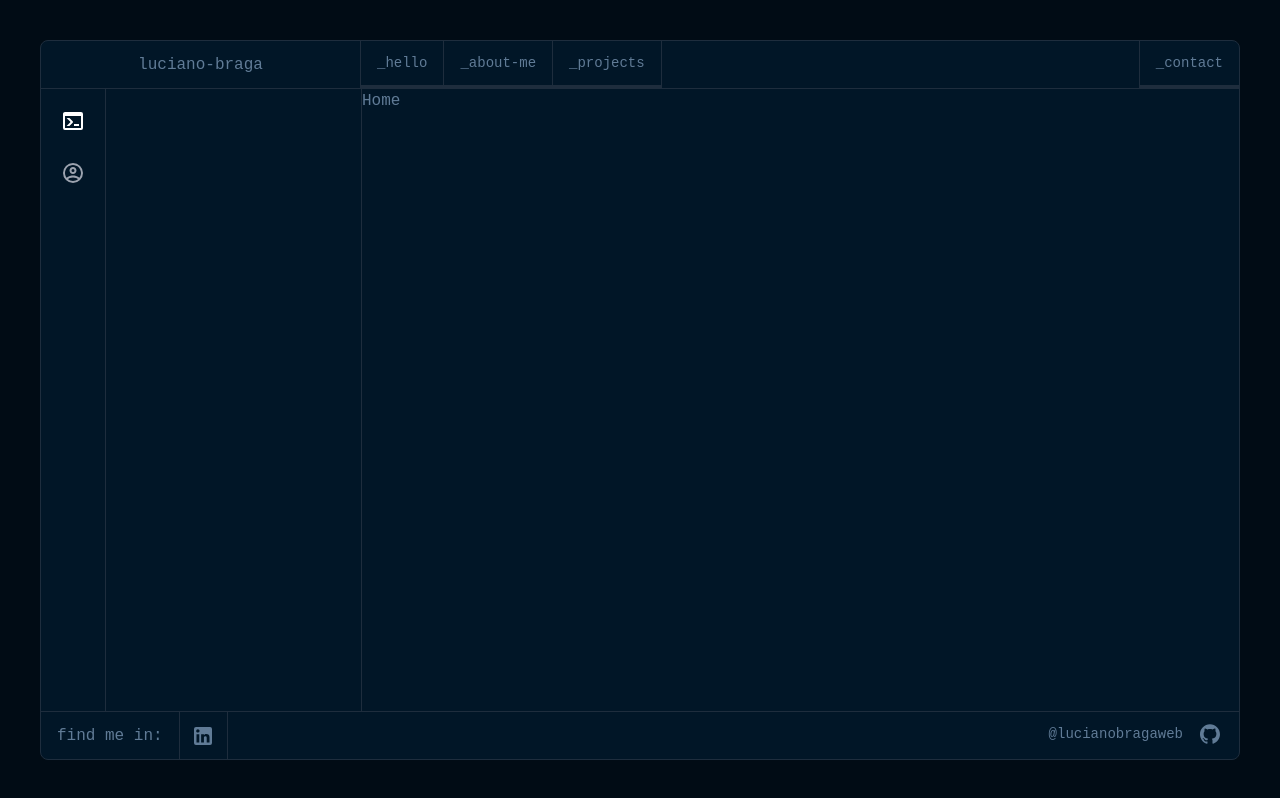
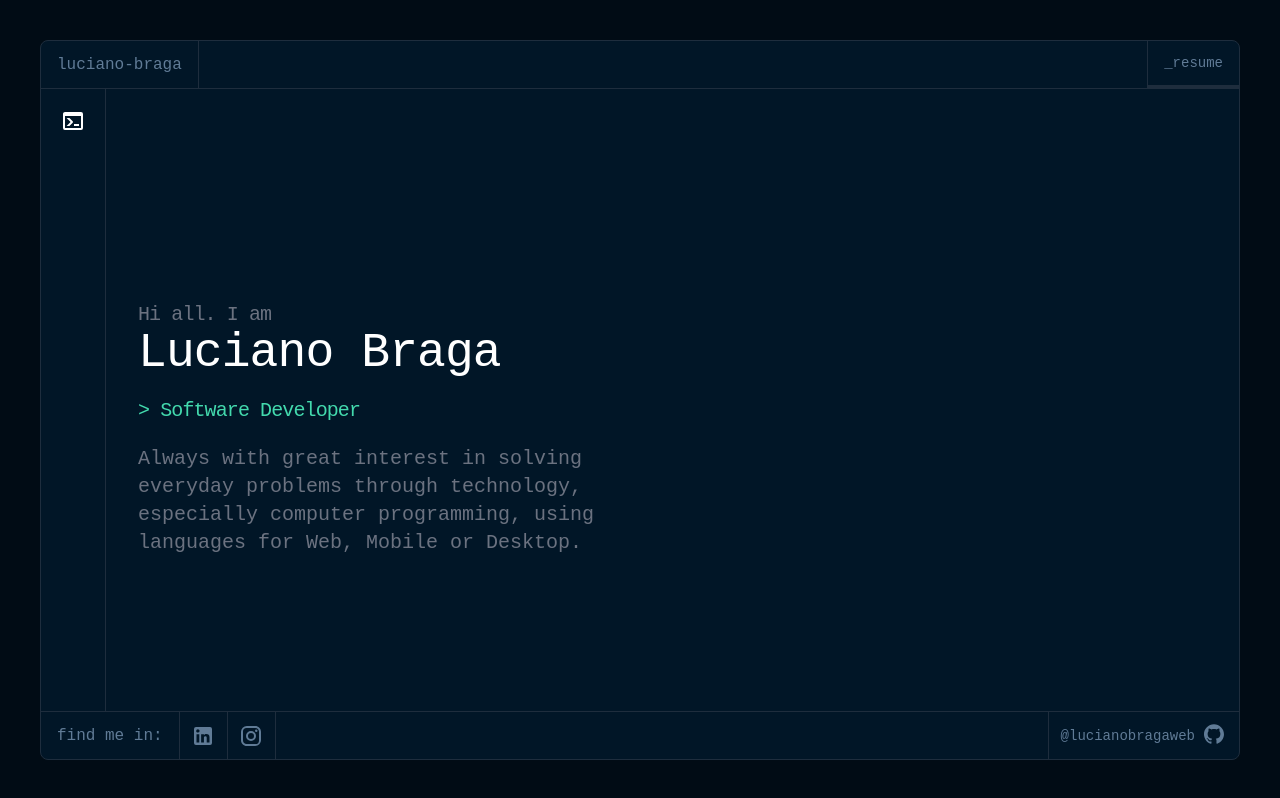
Before and after one commit to lucianobragaweb/lucianobragaweb.github.io, a React (Create React App) app: page / in a window 1280 px wide. Built offline with nearby package versions, Linux system fonts and the light colour scheme.

Commit message:
improvements for initial publish

```diff
--- a/src/App.js
+++ b/src/App.js
@@ -16,7 +16,7 @@ import { BrowserRouter as Router, Route, Routes, Link } from 'react-router-dom'
 export default function App() {
   return (
     <Router>
-      <div className="text-gray-100 h-full p-10">
+      <div className="text-gray-100 h-full p-4 md:p-10">
         <div className="h-full flex flex-col rounded-lg bg-gray-600 border border-gray-200">
           <Header/>
           <div className="min-h-0 flex-1 flex overflow-hidden">
--- a/src/assets/Icon.js
+++ b/src/assets/Icon.js
@@ -4,6 +4,7 @@ const icons = {
     linkedin: 'M19 3A2 2 0 0 1 21 5V19A2 2 0 0 1 19 21H5A2 2 0 0 1 3 19V5A2 2 0 0 1 5 3H19M18.5 18.5V13.2A3.26 3.26 0 0 0 15.24 9.94C14.39 9.94 13.4 10.46 12.92 11.24V10.13H10.13V18.5H12.92V13.57C12.92 12.8 13.54 12.17 14.31 12.17A1.4 1.4 0 0 1 15.71 13.57V18.5H18.5M6.88 8.56A1.68 1.68 0 0 0 8.56 6.88C8.56 5.95 7.81 5.19 6.88 5.19A1.69 1.69 0 0 0 5.19 6.88C5.19 7.81 5.95 8.56 6.88 8.56M8.27 18.5V10.13H5.5V18.5H8.27Z',
     profile: 'M12,2A10,10 0 0,0 2,12A10,10 0 0,0 12,22A10,10 0 0,0 22,12A10,10 0 0,0 12,2M7.07,18.28C7.5,17.38 10.12,16.5 12,16.5C13.88,16.5 16.5,17.38 16.93,18.28C15.57,19.36 13.86,20 12,20C10.14,20 8.43,19.36 7.07,18.28M18.36,16.83C16.93,15.09 13.46,14.5 12,14.5C10.54,14.5 7.07,15.09 5.64,16.83C4.62,15.5 4,13.82 4,12C4,7.59 7.59,4 12,4C16.41,4 20,7.59 20,12C20,13.82 19.38,15.5 18.36,16.83M12,6C10.06,6 8.5,7.56 8.5,9.5C8.5,11.44 10.06,13 12,13C13.94,13 15.5,11.44 15.5,9.5C15.5,7.56 13.94,6 12,6M12,11A1.5,1.5 0 0,1 10.5,9.5A1.5,1.5 0 0,1 12,8A1.5,1.5 0 0,1 13.5,9.5A1.5,1.5 0 0,1 12,11Z',
     github: 'M10.9771 0.278076C5.45205 0.278076 0.977052 4.75308 0.977052 10.2781C0.975918 12.3774 1.63587 14.4237 2.86327 16.1268C4.09067 17.8298 5.8232 19.1031 7.81505 19.7661C8.31505 19.8531 8.50205 19.5531 8.50205 19.2901C8.50205 19.0531 8.48905 18.2661 8.48905 17.4281C5.97705 17.8911 5.32705 16.8161 5.12705 16.2531C5.01405 15.9651 4.52705 15.0781 4.10205 14.8401C3.75205 14.6531 3.25205 14.1901 4.08905 14.1781C4.87705 14.1651 5.43905 14.9031 5.62705 15.2031C6.52705 16.7151 7.96505 16.2901 8.53905 16.0281C8.62705 15.3781 8.88905 14.9411 9.17705 14.6911C6.95205 14.4411 4.62705 13.5781 4.62705 9.75308C4.62705 8.66508 5.01405 7.76608 5.65205 7.06508C5.55205 6.81508 5.20205 5.79008 5.75205 4.41508C5.75205 4.41508 6.58905 4.15308 8.50205 5.44108C9.31611 5.21514 10.1572 5.10142 11.0021 5.10308C11.8521 5.10308 12.7021 5.21508 13.5021 5.44008C15.4141 4.14008 16.2521 4.41608 16.2521 4.41608C16.8021 5.79108 16.4521 6.81608 16.3521 7.06608C16.9891 7.76608 17.3771 8.65308 17.3771 9.75308C17.3771 13.5911 15.0401 14.4411 12.8151 14.6911C13.1771 15.0031 13.4901 15.6031 13.4901 16.5411C13.4901 17.8781 13.4771 18.9531 13.4771 19.2911C13.4771 19.5531 13.6651 19.8651 14.1651 19.7651C16.1501 19.0949 17.875 17.8191 19.097 16.1172C20.3189 14.4154 20.9765 12.3732 20.9771 10.2781C20.9771 4.75308 16.5021 0.278076 10.9771 0.278076Z',
+    instagram: 'M7.8,2H16.2C19.4,2 22,4.6 22,7.8V16.2A5.8,5.8 0 0,1 16.2,22H7.8C4.6,22 2,19.4 2,16.2V7.8A5.8,5.8 0 0,1 7.8,2M7.6,4A3.6,3.6 0 0,0 4,7.6V16.4C4,18.39 5.61,20 7.6,20H16.4A3.6,3.6 0 0,0 20,16.4V7.6C20,5.61 18.39,4 16.4,4H7.6M17.25,5.5A1.25,1.25 0 0,1 18.5,6.75A1.25,1.25 0 0,1 17.25,8A1.25,1.25 0 0,1 16,6.75A1.25,1.25 0 0,1 17.25,5.5M12,7A5,5 0 0,1 17,12A5,5 0 0,1 12,17A5,5 0 0,1 7,12A5,5 0 0,1 12,7M12,9A3,3 0 0,0 9,12A3,3 0 0,0 12,15A3,3 0 0,0 15,12A3,3 0 0,0 12,9Z',
     terminal: 'M20,19V7H4V19H20M20,3A2,2 0 0,1 22,5V19A2,2 0 0,1 20,21H4A2,2 0 0,1 2,19V5C2,3.89 2.9,3 4,3H20M13,17V15H18V17H13M9.58,13L5.57,9H8.4L11.7,12.3C12.09,12.69 12.09,13.33 11.7,13.72L8.42,17H5.59L9.58,13Z'
 }
 
--- a/src/components/Footer.js
+++ b/src/components/Footer.js
@@ -1,30 +1,46 @@
 import Icon from '../assets/Icon.js'
 export default () => {
     return (
-        <footer className="flex-shrink-0 relative h-12 flex items-center border-t border-gray-200">
+        <footer className="h-12 flex items-center border-t border-gray-200">
             <div className="left-0 px-4 border-r border-gray-200">
                 <a href='#test' className="flex items-center justify-center h-12 focus:outline-none rounded-bl">
                     find me in:
                 </a>
             </div>
 
-            <div className="hidden md:min-w-0 md:flex-1 md:flex md:items-center md:justify-between h-12">
-                <div className="min-w-0 flex-1">
+            <div className="flex flex-1 items-center justify-between h-12">
+                <div>
                     <nav aria-label="Global" className="flex">
-                        <a href='#test' className="text-sm font-medium text-gray-100 hover:text-gray-50 flex items-center justify-center h-12 w-12 border-r border-gray-200">
+                        <a href='https://www.linkedin.com/in/lucianobragaweb/' className="text-sm font-medium text-gray-100 hover:text-gray-50 flex items-center justify-center h-12 w-12 border-r border-gray-200" target='_blank'>
                             <Icon icon='linkedin' />
+                        </a>
+                        <a href='https://www.instagram.com/lucianobragaweb/' className="text-sm font-medium text-gray-100 hover:text-gray-50 flex items-center justify-center h-12 w-12 border-r border-gray-200" target='_blank'>
+                            <Icon icon='instagram' />
                         </a>
                     </nav>
                 </div>
 
-                <div className="ml-10 pr-4 flex-shrink-0 flex items-center space-x-10">
-                    <nav aria-label="Global" className="flex space-x-10">
-                        <a href='#test' className="text-sm font-medium text-gray-100 hover:text-gray-50 flex space-x-4">
-                            <span>@lucianobragaweb</span>
+                <div>
+                    <nav aria-label="Global" className="flex">
+                        <a href='https://github.com/lucianobragaweb' className="text-sm font-medium text-gray-100 hover:text-gray-50 flex items-center justify-center h-12 min-w-12 px-3 border-l border-gray-200" target='_blank'>
+                            <span className='hidden lg:block mr-2'>@lucianobragaweb</span>
+                            <Icon icon='github' />
+                        </a>
+                        {/* <a href='https://github.com/lucianobragaweb' className="text-sm font-medium text-gray-100 hover:text-gray-50 flex space-x-4" target='_blank'>
+                            <span className='hidden'>@lucianobragaweb</span>
+                            <Icon icon='github' />
+                        </a> */}
+                    </nav>
+                </div>
+
+                {/* <div className="min-w-0 flex-1">
+                    <nav aria-label="Global" className="flex">
+                        <a href='https://github.com/lucianobragaweb' className="text-sm font-medium text-gray-100 hover:text-gray-50 flex space-x-4" target='_blank'>
+                            <span className='hidden'>@lucianobragaweb</span>
                             <Icon icon='github' />
                         </a>
                     </nav>
-                </div>
+                </div> */}
             </div>
         </footer>
     )
--- a/src/components/Header.js
+++ b/src/components/Header.js
@@ -3,7 +3,7 @@ import { Link } from 'react-router-dom'
 export default () => {
     return (
         <header className="flex-shrink-0 relative h-12 flex items-center border-b border-gray-200">
-            <div className="left-0 px-4 border-r border-gray-200 w-80">
+            <div className="left-0 px-4 border-r border-gray-200 max-w-80">
                 <Link to="/" className="flex items-center justify-center h-12 focus:outline-none hover:text-gray-50">luciano-braga</Link>
             </div>
 
@@ -11,15 +11,12 @@ export default () => {
                 <div className="min-w-0 flex-1">
                     <nav aria-label="Global" className="flex">
                         <ul className='flex justify-center'>
-                            <li className='border-gray-200 border-b-4 hover:border-orange-700 h-12 py-2.5 text-gray-100 hover:text-gray-50'>
-                                <Link to="/" className="text-sm font-medium border-r border-gray-200 h-12 px-4 py-3.5">_hello</Link>
-                            </li>
-                            <li className='border-gray-200 border-b-4 hover:border-orange-700 h-12 py-2.5 text-gray-100 hover:text-gray-50'>
+                            {/* <li className='border-gray-200 border-b-4 hover:border-orange-700 h-12 py-2.5 text-gray-100 hover:text-gray-50'>
                                 <Link to="/about" className="text-sm font-medium border-r border-gray-200 h-12 px-4 py-3.5">_about-me</Link>
                             </li>
                             <li className='border-gray-200 border-b-4 hover:border-orange-700 h-12 py-2.5 text-gray-100 hover:text-gray-50'>
                                 <Link to="/projects" className="text-sm font-medium border-r border-gray-200 h-12 px-4 py-3.5">_projects</Link>
-                            </li>
+                            </li> */}
                         </ul>
                     </nav>
                 </div>
@@ -28,10 +25,14 @@ export default () => {
                     <nav aria-label="Global" className="flex">
                         <ul className='flex justify-center'>
                             <li className='border-gray-200 border-b-4 hover:border-orange-700 h-12 py-2.5 text-gray-100 hover:text-gray-50'>
+                                <a href="https://lucianobragaweb.github.io/resume" className="text-sm font-medium border-l border-gray-200 h-12 px-4 py-3.5" target="_blank">_resume</a>
+                            </li>
+                        </ul>
+                        {/* <ul className='flex justify-center'>
+                            <li className='border-gray-200 border-b-4 hover:border-orange-700 h-12 py-2.5 text-gray-100 hover:text-gray-50'>
                                 <Link to="/contact" className="text-sm font-medium border-l border-gray-200 h-12 px-4 py-3.5">_contact</Link>
                             </li>
-                        </ul>
-                        {/* <Link to="/contact" className="text-sm font-medium text-gray-100 hover:text-gray-50 border-l border-gray-200 py-3 px-4">_contact</Link> */}
+                        </ul> */}
                     </nav>
                 </div>
             </div>
--- a/src/components/Sidebar.js
+++ b/src/components/Sidebar.js
@@ -9,10 +9,10 @@ export default () => {
                     <Icon icon='terminal' />
                 </Link>
 
-                <Link to="/about" className="text-gray-400 hover:text-gray-50 flex-shrink-0 inline-flex items-center justify-center h-10 w-10 rounded-lg">
+                {/* <Link to="/about" className="text-gray-400 hover:text-gray-50 flex-shrink-0 inline-flex items-center justify-center h-10 w-10 rounded-lg">
                     <span className="sr-only">About</span>
                     <Icon icon='profile' />
-                </Link>
+                </Link> */}
             </div>
         </nav>
     )
--- a/src/pages/Home.js
+++ b/src/pages/Home.js
@@ -1,16 +1,20 @@
 export default () => {
     return (
         <>
-            <section aria-labelledby="primary-heading" className = "min-w-0 flex-1 h-full flex flex-col overflow-y-auto lg:order-last" >
-                <h1 id="primary-heading" className="sr-only">Home</h1>
-                Home
+            <section className="flex-1 pt-16 pb-20 text-center lg:py-48 lg:text-left lg:order-first">
+                <div className="px-4 sm:px-8 xl:pr-16">
+                    <h1 className="text-4xl tracking-tight font-light text-gray-900 sm:text-5xl md:text-4xl lg:text-4xl xl:text-4xl">
+                        <p className="mt-3 max-w-md mx-auto text-lg text-gray-500 sm:text-xl md:mt-5 md:max-w-3xl">Hi all. I am</p>
+                        <span className="block text-white text-5xl">Luciano Braga</span>
+                        <p className="mt-3 max-w-md mx-auto text-lg text-green-link sm:text-xl md:mt-5 md:max-w-3xl"> &gt; Software Developer</p>
+                    </h1>
+                    <p className="mt-3 max-w-md mx-auto font-extralight text-lg text-gray-500 sm:text-xl md:mt-5 md:max-w-3xl">Always with great interest in solving everyday problems through technology, especially computer programming, using languages for Web, Mobile or Desktop.</p>
+                </div>
             </section>
 
-            <a href = '#test' className = "hidden lg:block lg:flex-shrink-0 lg:order-first" >
-                <div className="h-full relative flex flex-col w-64 border-r border-gray-200 bg-gray-600 overflow-y-auto">
-                    {/* <!-- Your content --> */ }
-                </div>
-            </a>
+            <section aria-labelledby="primary-heading" className="min-w-0 h-full flex flex-col flex-1 overflow-y-auto lg:order-last" >
+                <h1 id="primary-heading" className="sr-only">Home</h1>
+            </section>
         </>
     )
 }
--- a/src/pages/Projects.js
+++ b/src/pages/Projects.js
@@ -1,5 +1,16 @@
 export default () => {
     return (
-        <h1>Projects</h1>
+        <>
+            <section aria-labelledby="primary-heading" className="min-w-0 flex-1 h-full flex flex-col overflow-y-auto lg:order-last" >
+                <h1 id="primary-heading" className="sr-only">Home</h1>
+                Projects
+            </section>
+
+            <a href='#test' className="hidden lg:block lg:flex-shrink-0 lg:order-first" >
+                <div className="h-full relative flex flex-col w-64 border-r border-gray-200 bg-gray-600 overflow-y-auto">
+                    {/* <!-- Your content --> */ }
+                </div>
+            </a>
+        </>
     )
 }
--- a/tailwind.config.js
+++ b/tailwind.config.js
@@ -13,7 +13,8 @@ module.exports = {
         'gray-100': '#607B96',
         'gray-200': '#1E2D3D',
         'gray-600': '#011627',
-        'gray-800': '#010C15'
+        'gray-800': '#010C15',
+        'green-link': '#43D9AD'
       }
     },
   },
```
